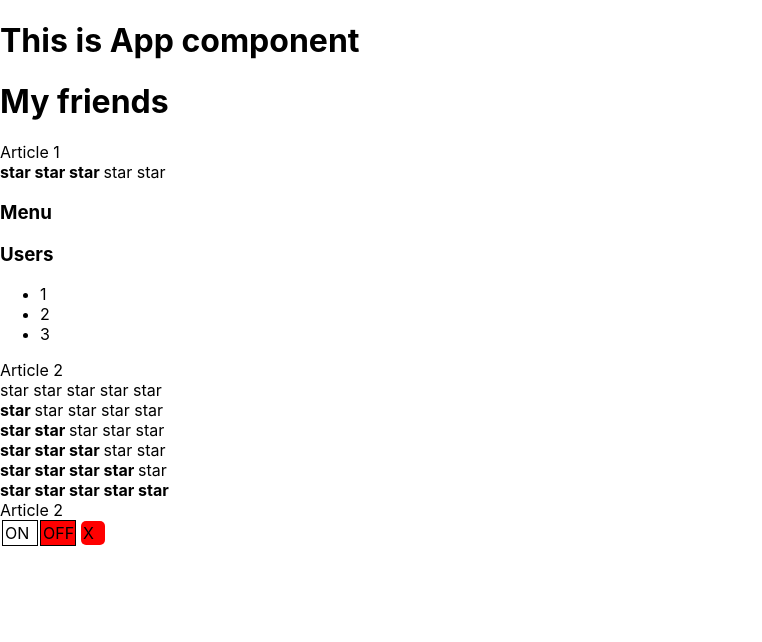
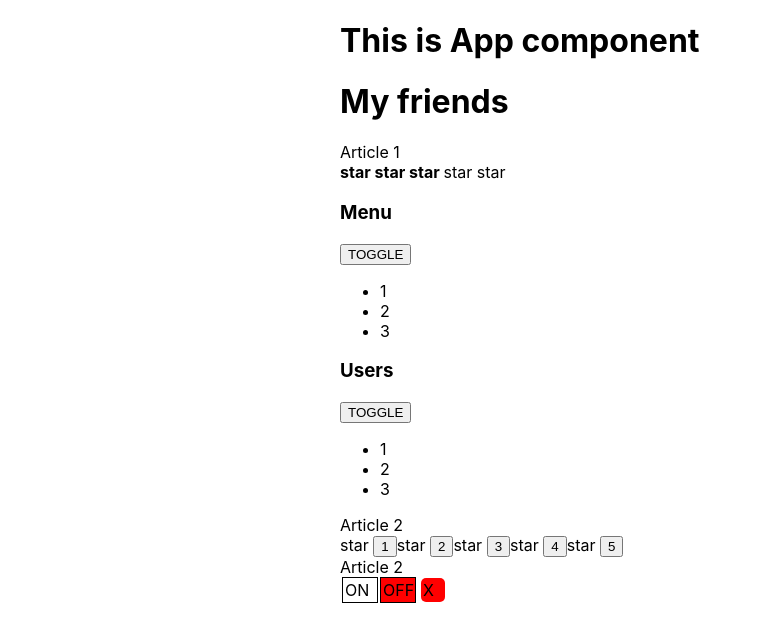
Before and after one commit to IlyaZolotukhin/temp, a React (Create React App) app: page / in a window 1280 px wide. Shown: the top 642 px of the page, without its empty margins (0-762 px from the left). Built offline with nearby package versions, Linux system fonts and the light colour scheme; the HTML template or start-up script is replaced by a standard one.

Commit message:
uncontrolled 19.06 commit

```diff
--- a/src/App.css
+++ b/src/App.css
@@ -1,38 +1,4 @@
 .App {
-  text-align: center;
+  width: 600px;
+  margin: 20px auto;
 }
-
-.App-logo {
-  height: 40vmin;
-  pointer-events: none;
-}
-
-@media (prefers-reduced-motion: no-preference) {
-  .App-logo {
-    animation: App-logo-spin infinite 20s linear;
-  }
-}
-
-.App-header {
-  background-color: #282c34;
-  min-height: 100vh;
-  display: flex;
-  flex-direction: column;
-  align-items: center;
-  justify-content: center;
-  font-size: calc(10px + 2vmin);
-  color: white;
-}
-
-.App-link {
-  color: #61dafb;
-}
-
-@keyframes App-logo-spin {
-  from {
-    transform: rotate(0deg);
-  }
-  to {
-    transform: rotate(360deg);
-  }
-}
--- a/src/App.tsx
+++ b/src/App.tsx
@@ -1,26 +1,29 @@
 import React from 'react';
 import './App.css';
-import Accordion from "./components/Accordion/Accordion";
+//import Accordion from "./components/Accordion/Accordion";
 import {Rating} from "./components/Rating/Rating";
 import {OnOff} from "./components/OnOff/OnOff";
+import UnControlledAccordion from "./components/UnControlledAccordion/UnControlledAccordion";
+import {UnControlledRating} from "./components/UnControlledRating/UnControlledRating";
+
 
 function App() {
     console.log('App rendering')
     return (
-        <div>
+        <div className={"App"}>
             <PageTitle title={"This is App component"}/>
             <PageTitle title={"My friends"}/>
             Article 1
             <Rating value={3}/>
-            <Accordion titleValue={"Menu"} collapsed={true}/>
-            <Accordion titleValue={"Users"} collapsed={false}/>
+            <UnControlledAccordion titleValue={"Menu"} />
+            <UnControlledAccordion titleValue={"Users"} />
             Article 2
-            <Rating value={0}/>
-            <Rating value={1}/>
+            <UnControlledRating />
+            {/*<Rating value={1}/>
             <Rating value={2}/>
             <Rating value={3}/>
             <Rating value={4}/>
-            <Rating value={5}/>
+            <Rating value={5}/>*/}
             Article 2
             <OnOff />
             {/*<OnOff turnOn={true}/>*/}
--- a/src/components/Rating/Rating.tsx
+++ b/src/components/Rating/Rating.tsx
@@ -5,7 +5,7 @@
 }
 
 export function Rating(props: RatingPropsType) {
-    console.log('Rating rendering')
+    console.log('UnControlledRating rendering')
 
         return (
             <div>
--- /dev/null
+++ b/src/components/UnControlledAccordion/UnControlledAccordion.tsx
@@ -0,0 +1,48 @@
+import React, {useState} from "react";
+
+type AccordionPropsType = {
+    titleValue: string
+    //collapsed: boolean
+}
+
+function UnControlledAccordion(props: AccordionPropsType) {
+    console.log('Accordion rendering')
+
+    let [collapsed,setCollapsed] = useState(false);
+
+    const onclickToggle = () => {
+        setCollapsed(!collapsed)
+    }
+
+              return (
+            <div>
+                <AccordionTitle title={props.titleValue}/><button onClick={onclickToggle}>TOGGLE</button>
+                {!collapsed && <AccordionBody/>}
+            </div>
+        );
+
+}
+
+type  AccordionTitlePropsType = {
+    title: string
+}
+
+function AccordionTitle(props: AccordionTitlePropsType) {
+    console.log('AccordionTitle rendering')
+    return (
+        <h3>{props.title}</h3>
+    );
+}
+
+function AccordionBody() {
+    console.log('AccordionBody rendering')
+    return (
+        <ul>
+            <li>1</li>
+            <li>2</li>
+            <li>3</li>
+        </ul>
+    );
+}
+
+export default UnControlledAccordion;
--- /dev/null
+++ b/src/components/UnControlledRating/UnControlledRating.tsx
@@ -0,0 +1,36 @@
+import React, {useState} from "react";
+
+type RatingPropsType = {
+
+}
+
+export function UnControlledRating(props: RatingPropsType) {
+    console.log('UnControlledRating rendering')
+
+    let [value, setValue] = useState(0);
+
+        return (
+            <div>
+                <Star selected={value > 0}/><button onClick={() => {setValue(1)}}>1</button>
+                <Star selected={value > 1}/><button onClick={() => {setValue(2)}}>2</button>
+                <Star selected={value > 2}/><button onClick={() => {setValue(3)}}>3</button>
+                <Star selected={value > 3}/><button onClick={() => {setValue(4)}}>4</button>
+                <Star selected={value > 4}/><button onClick={() => {setValue(5)}}>5</button>
+            </div>
+        );
+}
+
+type StarPropsType = {
+ selected: boolean
+}
+
+function Star(props: StarPropsType) {
+    return props.selected === true? <span><b>star </b></span> : <span>star </span>
+
+}
+  /*  console.log('Star rendering')
+    if (props.selected === true) {
+        return <span><b>star </b></span>
+    } else {
+        return <span>star </span>
+    }*/
```
